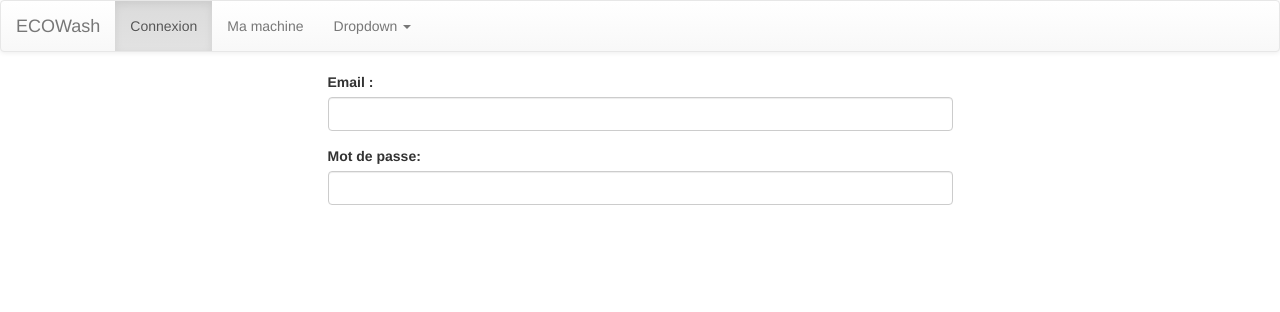
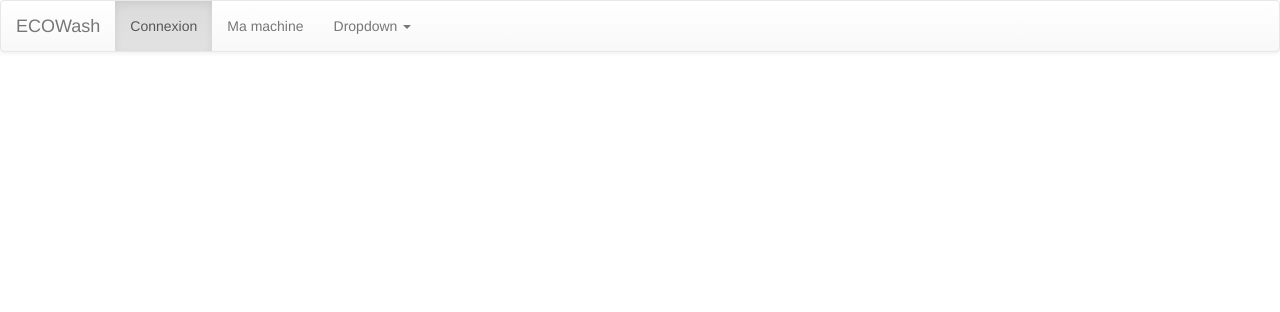
Before and after one commit to benoitfouc/ECOWash, a PHP site: page / in a window 1280 px wide. Shown: the top 312 px of the page. Run offline with PHP 8.4, Linux system fonts and the light colour scheme.

Commit message:
modif index

```diff
--- a/public/index.php
+++ b/public/index.php
@@ -5,20 +5,10 @@
     <?php include"../include/navBar.php" ?>
     <div class="row">
         <div class="col-md-3">
-
         </div>
         <div class="col-md-6 ">
-            <div class="form-group">
-                <label for="usr">Email :</label>
-                <input type="text" class="form-control" id="usr">
-            </div>
-            <div class="form-group">
-                <label for="pwd">Mot de passe:</label>
-                <input type="password" class="form-control" id="pwd">
-            </div>
         </div>
         <div class="col-md-3">
-
         </div>
 
     </div>
```
